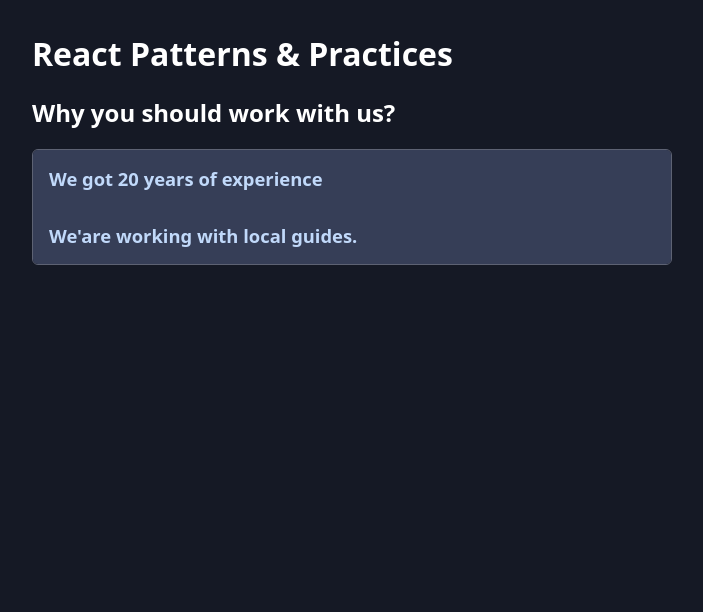
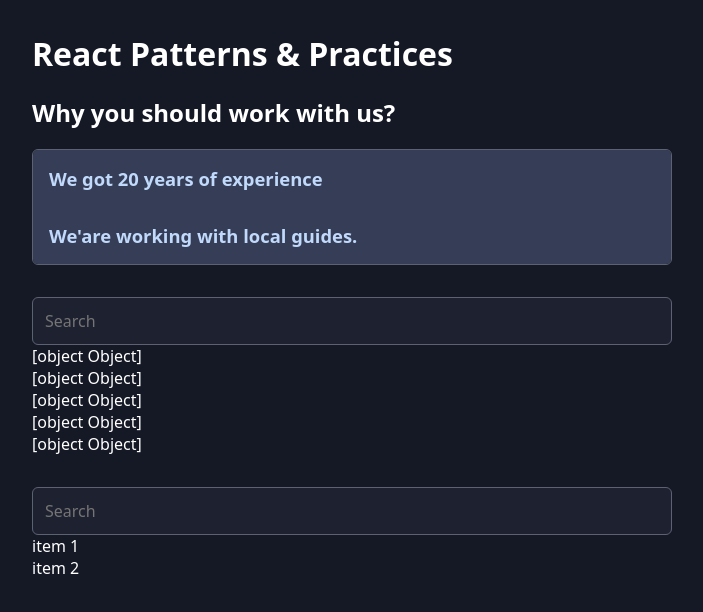
Before and after one commit to Alozi/react-patterns-and-practices, a React (Vite) app: page / in a window 1280 px wide. Shown: the top 612 px of the page, without its empty margins (288-991 px from the left). Built offline with nearby package versions, Linux system fonts and the light colour scheme.

Commit message:
Add SearchableList component

```diff
--- a/src/App.jsx
+++ b/src/App.jsx
@@ -1,4 +1,44 @@
 import Accordion from "./components/Accordion/Accordion";
+import SearchableList from "./components/SearchableList/SearchableList";
+
+import savannaImg from "./assets/african-savanna.jpg";
+import amazonImg from "./assets/amazon-river.jpg";
+import caribbeanImg from "./assets/caribbean-beach.jpg";
+import desertImg from "./assets/desert-dunes.jpg";
+import forestImg from "./assets/forest-waterfall.jpg";
+
+const PLACES = [
+  {
+    id: "african-savanna",
+    image: savannaImg,
+    title: "African Savanna",
+    description: "Experience the beauty of nature.",
+  },
+  {
+    id: "amazon-river",
+    image: amazonImg,
+    title: "Amazon River",
+    description: "Get to know the largest river in the world.",
+  },
+  {
+    id: "caribbean-beach",
+    image: caribbeanImg,
+    title: "Caribbean Beach",
+    description: "Enjoy the sun and the beach.",
+  },
+  {
+    id: "desert-dunes",
+    image: desertImg,
+    title: "Desert Dunes",
+    description: "Discover the desert life.",
+  },
+  {
+    id: "forest-waterfall",
+    image: forestImg,
+    title: "Forest Waterfall",
+    description: "Listen to the sound of the water.",
+  },
+];
 
 function App() {
   return (
@@ -37,6 +77,11 @@
           </Accordion.Item>
         </Accordion>
       </section>
+
+      <section>
+        <SearchableList items={PLACES} />
+        <SearchableList items={["item 1", "item 2"]} />
+      </section>
     </main>
   );
 }
--- /dev/null
+++ b/src/components/SearchableList/SearchableList.jsx
@@ -0,0 +1,12 @@
+export default function SearchableList({ items }) {
+  return (
+    <div className="searchable-list">
+      <input type="search" placeholder="Search" />
+      <ul>
+        {items.map((item, index) => (
+          <li key={index}>{item.toString()}</li>
+        ))}
+      </ul>
+    </div>
+  );
+}
```
